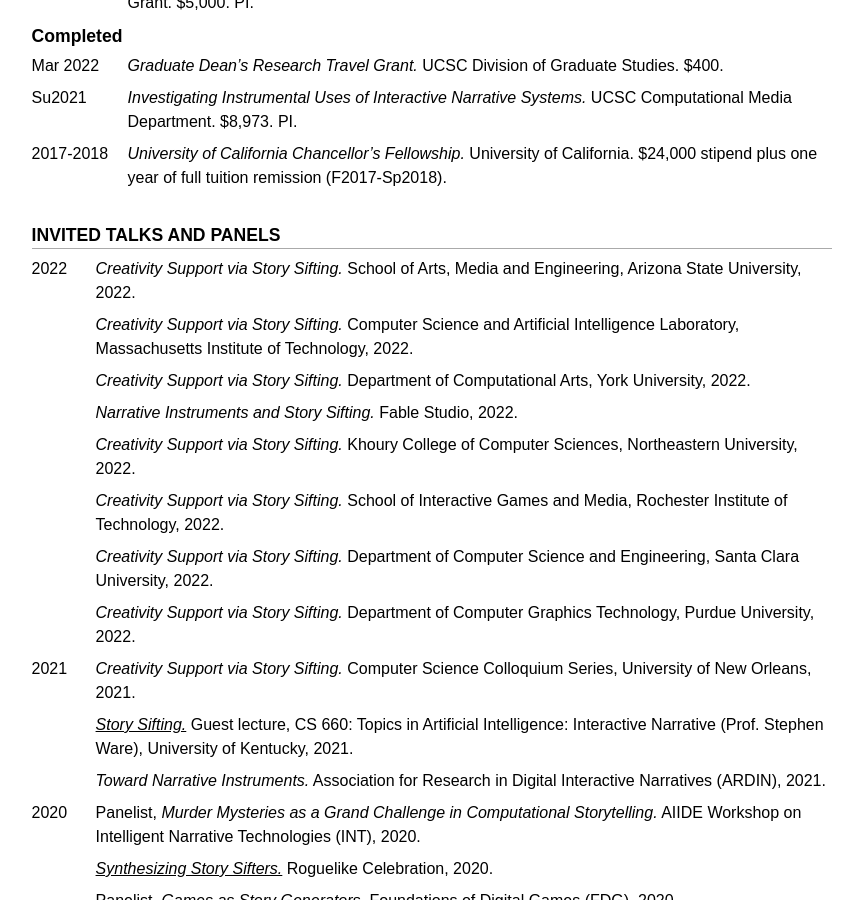
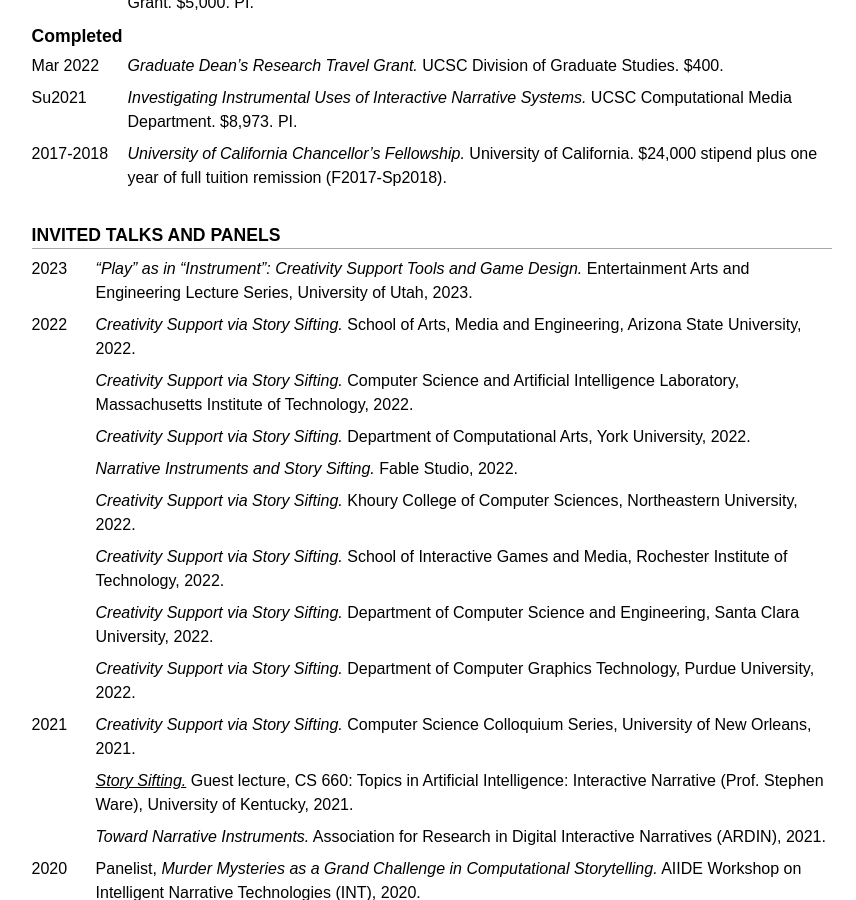
Before and after one commit to mkremins/mkremins.github.io, a Jekyll site: the page built from cv/index.html, in a window 1280 px wide and 900 px high, scrolled down 5825 px. Shown: the whole window, without its empty margins (208-1064 px from the left). Built offline with Jekyll 4.4.1, drawn with Linux system fonts in a browser that asks for light colours; some web fonts are replaced.

Commit message:
Add Utah talk

```diff
--- a/_data/talks.json
+++ b/_data/talks.json
@@ -1,4 +1,11 @@
 [
+{
+  "title": "“Play” as in “Instrument”: Creativity Support Tools and Game Design",
+  "year": "2023",
+  "url": "",
+  "venue": "University of Utah",
+  "venue_long": "Entertainment Arts and Engineering Lecture Series, University of Utah"
+},
 {
   "title": "Creativity Support via Story Sifting",
   "year": "2022",
```
